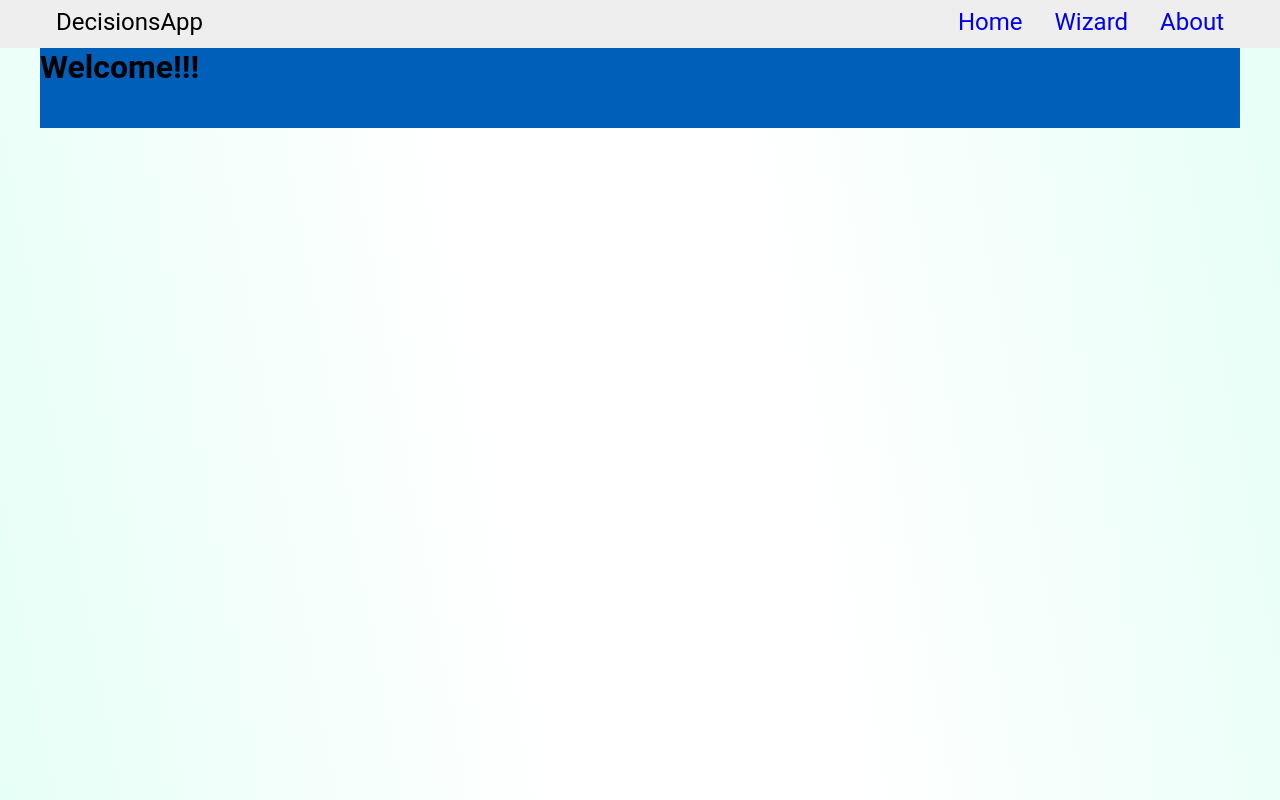
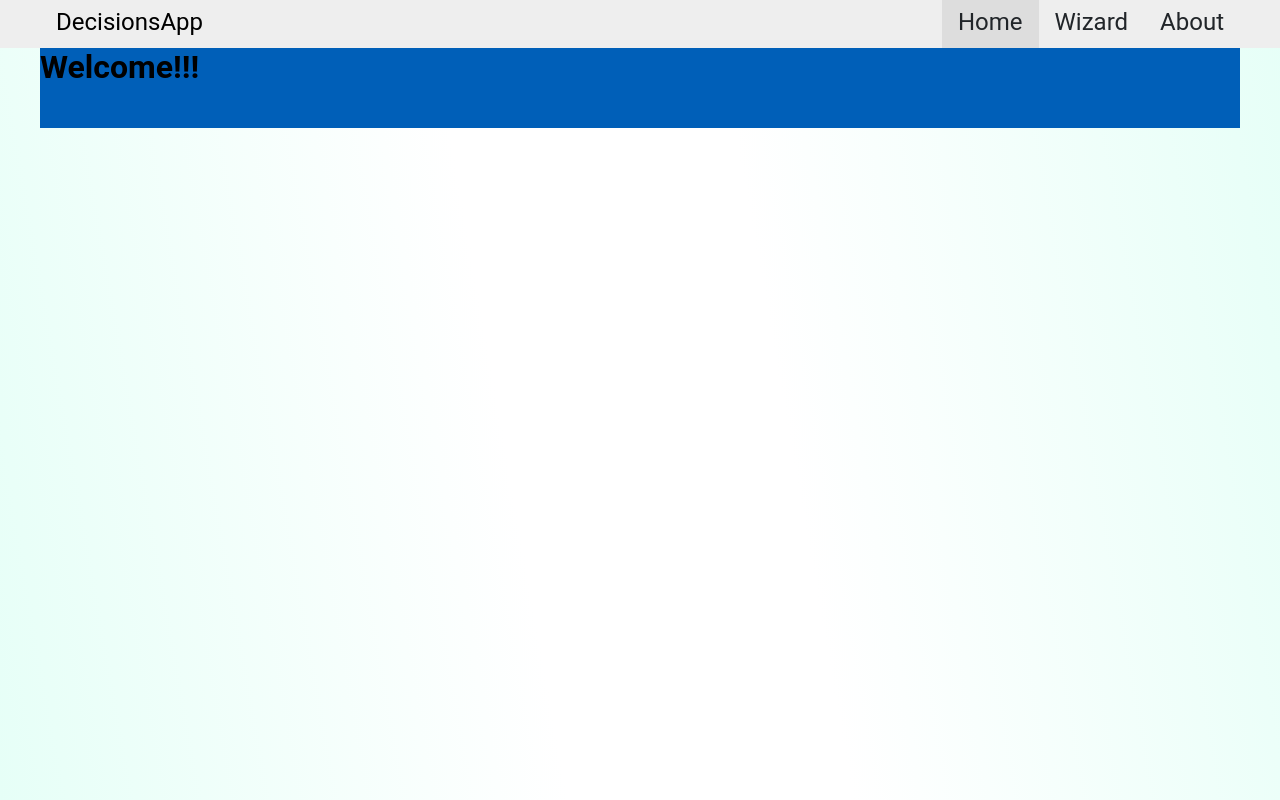
Before and after one commit to anthanhdoan/decisions-app, a React (Vite) app: page / in a window 1280 px wide. Built offline with nearby package versions, Linux system fonts and the light colour scheme.

Commit message:
Changed <Link> to <Navlink> in NavBar.tsx and fixed its styling

```diff
--- a/src/components/NavBar.css
+++ b/src/components/NavBar.css
@@ -26,7 +26,7 @@
 }
 
 .nav-logo:hover {
-  background-color: #eee;
+  background-color: #ddd;
 }
 
 .nav-ul {
@@ -39,9 +39,14 @@
 .nav-item {
   padding: 0.5rem 1rem;
   text-decoration: none;
+  color: var(--color-text);
+}
+
+.nav-item-active {
+  background-color: #ddd;
 }
 
 .nav-item:hover {
-  background-color: #eeeeee;
+  background-color: #ddd;
   cursor: pointer;
 }
--- a/src/components/NavBar.tsx
+++ b/src/components/NavBar.tsx
@@ -1,20 +1,35 @@
 import "./NavBar.css";
-import { Link } from "react-router";
+import { NavLink } from "react-router";
 
 export default function NavBar() {
   return (
     <nav className="nav-bar">
       <div className="nav-logo">DecisionsApp</div>
       <ul className="nav-ul">
-        <Link to={"/"} className="nav-item">
+        <NavLink
+          to={"/"}
+          className={({ isActive }) =>
+            isActive ? "nav-item nav-item-active" : "nav-item"
+          }
+        >
           Home
-        </Link>
-        <Link to={"/wizard"} className="nav-item">
+        </NavLink>
+        <NavLink
+          to={"/wizard"}
+          className={({ isActive }) =>
+            isActive ? "nav-item nav-item-active" : "nav-item"
+          }
+        >
           Wizard
-        </Link>
-        <Link to={"/about"} className="nav-item">
+        </NavLink>
+        <NavLink
+          to={"/about"}
+          className={({ isActive }) =>
+            isActive ? "nav-item nav-item-active" : "nav-item"
+          }
+        >
           About
-        </Link>
+        </NavLink>
       </ul>
     </nav>
   );
```
